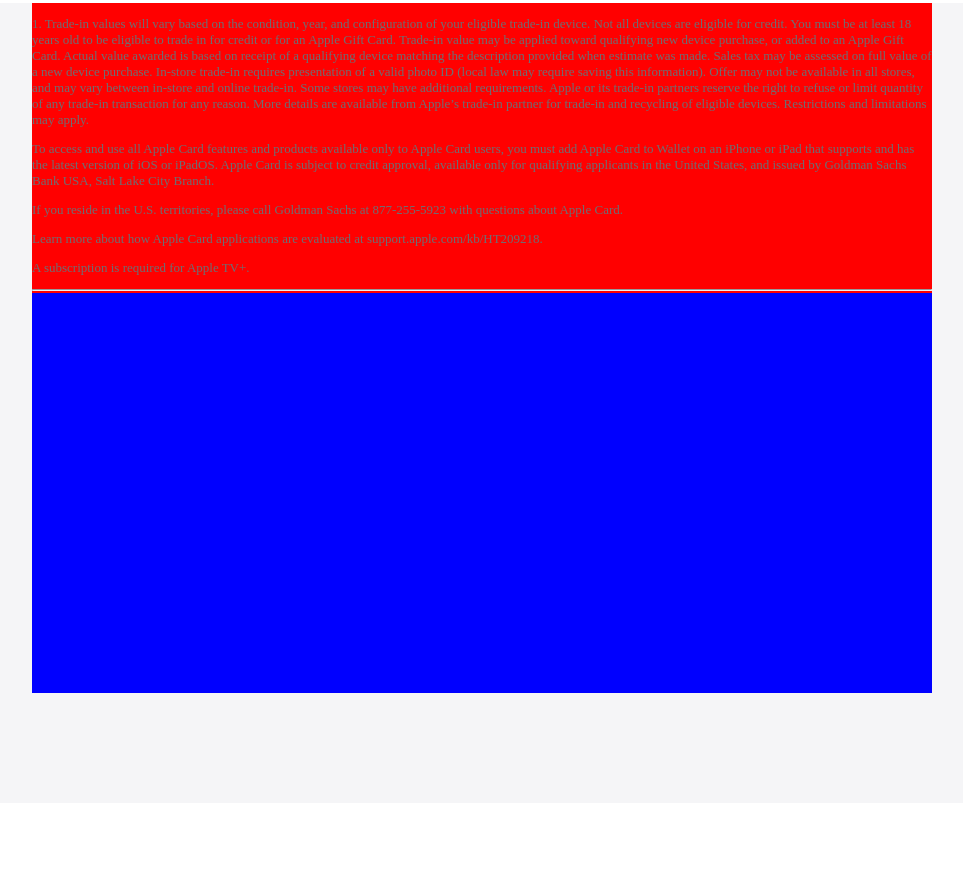
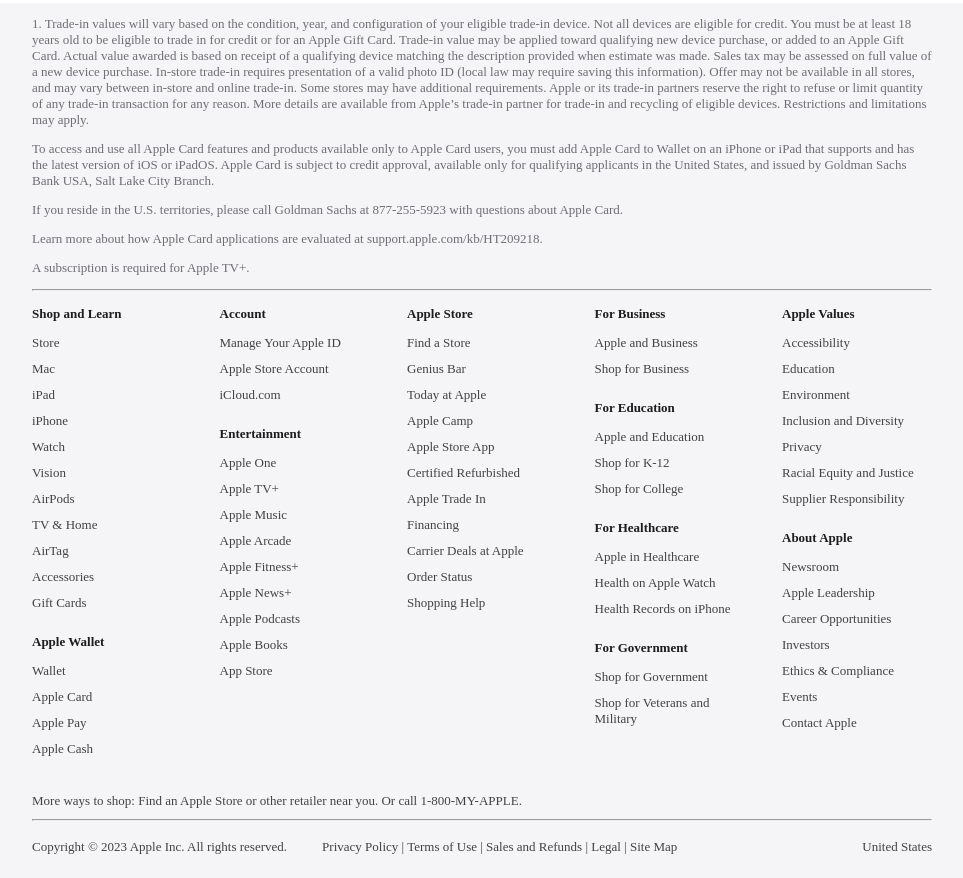
Before and after one commit to EmmanuelEDev/Apple-Site, a plain HTML site: page index.html in a window 1280 px wide. Shown: the part 3833-4711 px from the top of the page, without its empty margins (158-1121 px from the left). Before the commit the page ends 4636 px from the top, so only its background shows below. Drawn offline with Linux system fonts and the light colour scheme.

Commit message:
second commit

```diff
--- a/index.html
+++ b/index.html
@@ -114,7 +114,103 @@
             <hr>
         </div>
         <div id="footdiv2">
+            <div class="footdiv2ele">
+                <p class="fdivtitle">Shop and Learn</p>
+                <a class="fdivele" href="#">Store</a>
+                <a class="fdivele" href="#">Mac</a>
+                <a class="fdivele" href="#">iPad</a>
+                <a class="fdivele" href="#">iPhone</a>
+                <a class="fdivele" href="#">Watch</a>
+                <a class="fdivele" href="#">Vision</a>
+                <a class="fdivele" href="#">AirPods</a>
+                <a class="fdivele" href="#">TV & Home</a>
+                <a class="fdivele" href="#">AirTag</a>
+                <a class="fdivele" href="#">Accessories</a>
+                <a class="fdivele" href="#">Gift Cards</a>
+                <p class="fdivtitle">Apple Wallet</p>
+                <a class="fdivele" href="#">Wallet</a>
+                <a class="fdivele" href="#">Apple Card</a>
+                <a class="fdivele" href="#">Apple Pay</a>
+                <a class="fdivele" href="#">Apple Cash</a>
+            </div>
+            <div class="footdiv2ele">
+                <p class="fdivtitle">Account</p>
+                <a class="fdivele" href="#">Manage Your Apple ID</a>
+                <a class="fdivele" href="#">Apple Store Account</a>
+                <a class="fdivele" href="#">iCloud.com</a>
+                <p class="fdivtitle">Entertainment</p>
+                <a class="fdivele" href="#">Apple One</a>
+                <a class="fdivele" href="#">Apple TV+</a>
+                <a class="fdivele" href="#">Apple Music</a>
+                <a class="fdivele" href="#">Apple Arcade</a>
+                <a class="fdivele" href="#">Apple Fitness+</a>
+                <a class="fdivele" href="#">Apple News+</a>
+                <a class="fdivele" href="#">Apple Podcasts</a>
+                <a class="fdivele" href="#">Apple Books</a>
+                <a class="fdivele" href="#">App Store</a>
+            </div>
+            <div class="footdiv2ele">
+                <p class="fdivtitle">Apple Store</p>
+                <a class="fdivele" href="#">Find a Store</a>
+                <a class="fdivele" href="#">Genius Bar</a>
+                <a class="fdivele" href="#">Today at Apple</a>
+                <a class="fdivele" href="#">Apple Camp</a>
+                <a class="fdivele" href="#">Apple Store App</a>
+                <a class="fdivele" href="#">Certified Refurbished</a>
+                <a class="fdivele" href="#">Apple Trade In</a>
+                <a class="fdivele" href="#">Financing</a>
+                <a class="fdivele" href="#">Carrier Deals at Apple</a>
+                <a class="fdivele" href="#">Order Status</a>
+                <a class="fdivele" href="#">Shopping Help</a>
+            </div>
+            <div class="footdiv2ele">
+                <p class="fdivtitle">For Business</p>
+                <a class="fdivele" href="#">Apple and Business</a>
+                <a class="fdivele" href="#">Shop for Business</a>
+                <p class="fdivtitle">For Education</p>
+                <a class="fdivele" href="#">Apple and Education</a>
+                <a class="fdivele" href="#">Shop for K-12</a>
+                <a class="fdivele" href="#">Shop for College</a>
+                <p class="fdivtitle">For Healthcare</p>
+                <a class="fdivele" href="#">Apple in Healthcare</a>
+                <a class="fdivele" href="#">Health on Apple Watch</a>
+                <a class="fdivele" href="#">Health Records on iPhone</a>
+                <p class="fdivtitle">For Government</p>
+                <a class="fdivele" href="#">Shop for Government</a>
+                <a class="fdivele" href="#">Shop for Veterans and Military</a>
+            </div>
+            <div class="footdiv2ele">
+                <p class="fdivtitle">Apple Values</p>
+                <a class="fdivele" href="#">Accessibility</a>
+                <a class="fdivele" href="#">Education</a>
+                <a class="fdivele" href="#">Environment</a>
+                <a class="fdivele" href="#">Inclusion and Diversity</a>
+                <a class="fdivele" href="#">Privacy</a>
+                <a class="fdivele" href="#">Racial Equity and Justice</a>
+                <a class="fdivele" href="#">Supplier Responsibility</a>
+                <p class="fdivtitle">About Apple</p>
+                <a class="fdivele" href="#">Newsroom</a>
+                <a class="fdivele" href="#">Apple Leadership</a>
+                <a class="fdivele" href="#">Career Opportunities</a>
+                <a class="fdivele" href="#">Investors</a>
+                <a class="fdivele" href="#">Ethics & Compliance</a>
+                <a class="fdivele" href="#">Events</a>
+                <a class="fdivele" href="#">Contact Apple</a>
+            </div>
+        </div>
 
+        <div id="footdiv3">
+            <p id="moreways" class="fdivele">
+                More ways to shop: Find an Apple Store or other retailer near you. Or call 1-800-MY-APPLE.
+            </p>
+            <hr>
+        </div>
+        <div id="footdiv4">
+            <p id="copyright" class="fdivele">Copyright © 2023 Apple Inc. All rights reserved.</p>
+            <p id="privacy" class="fdivele">
+                Privacy Policy | Terms of Use | Sales and Refunds | Legal | Site Map
+            </p>
+            <p id="united" class="fdivele">United States</p>
         </div>
     </footer>
 </body>
--- a/style.css
+++ b/style.css
@@ -299,7 +299,7 @@ body{
 
 footer{
     width: 100%;
-    height: 800px;
+    height: 875px;
     background-color: #f5f5f7;
     margin-top: 30px;
     display: flex;
@@ -310,7 +310,6 @@ footer{
 #footdiv1{
     height: 290px;
     width: 900px;
-    background-color: red;
 }
 
 .footele{
@@ -319,7 +318,51 @@ footer{
 }
 
 #footdiv2{
-    height: 400px;
+    height: 470px;
     width: 900px;
-    background-color: blue;
+    display: flex;
+    justify-content: space-between;
 }
+
+.footdiv2ele{
+    width: 150px;
+    height: 465px;
+    display: flex;
+    flex-direction: column;
+}
+
+a{
+    text-decoration: none;
+}
+
+.fdivtitle{
+    font-size: 13px;
+    color: #1d1d1f;
+    font-weight: bold;
+}
+
+.fdivele{
+    font-size: 13px;
+    color: #424245;
+    margin-bottom: 10px;
+}
+
+#footdiv3{
+    height: 63px;
+    width: 900px;
+}
+
+#moreways{
+    margin-top: 30px;
+}
+
+#footdiv4{
+    height: 40px;
+    width: 900px;
+    display: flex;
+    justify-content: space-between;
+}
+
+#privacy{
+    margin-right: 150px;
+}
```
